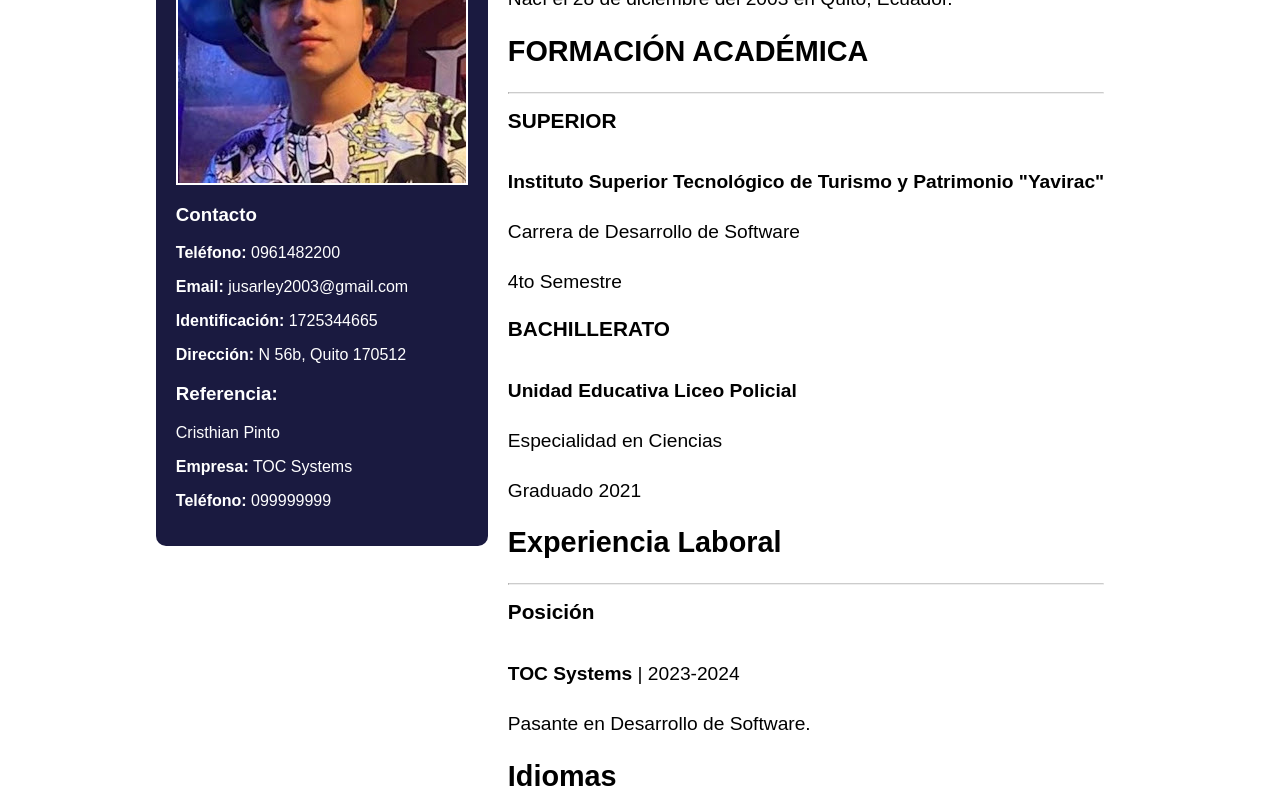
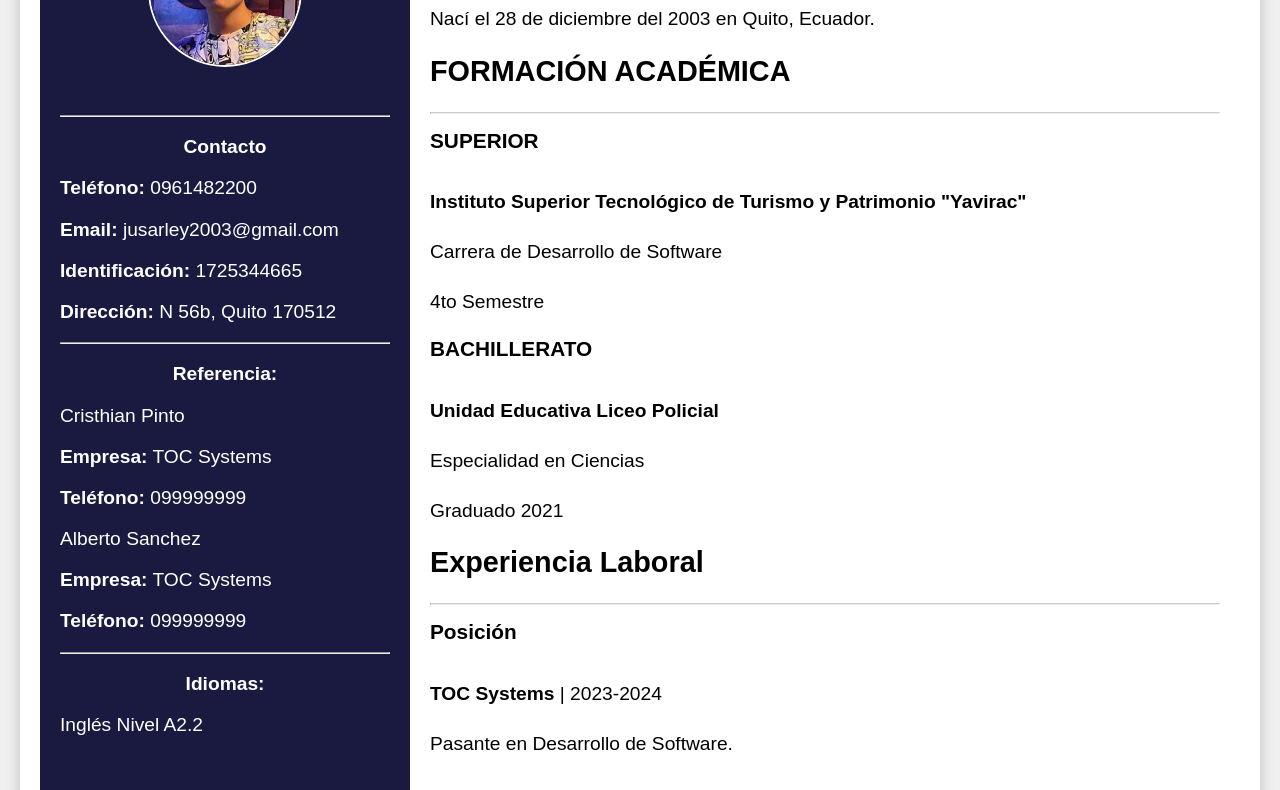
Before and after one commit to Justinarley/githubpages, a plain HTML site: page profile-justin.html in a window 1280 px wide. Shown: the part 147-937 px from the top of the page. Drawn offline with Linux system fonts and the light colour scheme.

Commit message:
Mejoras en la presentacion del perfil de usuario cambiado estilos y el contenedor de informacion

```diff
--- a/profile-justin.html
+++ b/profile-justin.html
@@ -7,20 +7,30 @@
   <link rel="stylesheet" href="styles-justin.css">
 </head>
 <body>
-  <div class="profile-container1">
+  <div class="profile-container">
     <div class="profile-sidebar">
       <div class="profile-image-container">
-        <img src="imagenes/Justin.jpg" alt="Perfil" class="img-fluid rounded-circle mb-3">
+        <img src="imagenes/Justin.jpg" alt="Perfil" class="profile-img">
       </div>
-      <h3>Contacto</h3>
+      <div class="profile-contact">
+        <hr>
+        <h3><center>Contacto</center></h3>
         <p><strong>Teléfono:</strong> 0961482200</p>
         <p><strong>Email:</strong> jusarley2003@gmail.com</p>
         <p><strong>Identificación:</strong> 1725344665</p>
         <p><strong>Dirección:</strong> N 56b, Quito 170512</p>
-      <h3>Referencia:</h3>
+        <hr>
+        <h3><center>Referencia:</center></h3>
         <p>Cristhian Pinto</p>
         <p><strong>Empresa:</strong> TOC Systems</p>
         <p><strong>Teléfono:</strong> 099999999</p>
+        <p>Alberto Sanchez</p>
+        <p><strong>Empresa:</strong> TOC Systems</p>
+        <p><strong>Teléfono:</strong> 099999999</p>
+        <hr>
+        <h3><center>Idiomas:</center></h3>
+        <p>Inglés Nivel A2.2</p>
+      </div>
     </div>
     <div class="profile-main">
       <h1>Justin Altamirano</h1>
@@ -40,10 +50,10 @@
       <h5>Posición</h5>
       <p><strong>TOC Systems</strong> | 2023-2024</p>
       <p>Pasante en Desarrollo de Software.</p>
-      <h2>Idiomas</h2>
-      <hr>
-      <p>Inglés Nivel A2.2</p>
     </div>
   </div>
+  <footer class="footer">
+    <p>&copy; 2024 Justin Altamirano. Todos los derechos reservados.</p>
+  </footer>
 </body>
 </html>
--- a/styles-justin.css
+++ b/styles-justin.css
@@ -3,17 +3,19 @@ body {
   font-family: Arial, sans-serif;
   margin: 0;
   padding: 0;
+  background-color: #f0f0f0; /* Color de fondo opcional */
 }
 
 /* Estilos para el contenedor del perfil detallado */
-.profile-container1 {
+.profile-container {
+  display: flex;
+  justify-content: center;
+  align-items: flex-start;
   background-color: white;
   border-radius: 10px;
   box-shadow: 0 0 15px rgba(0, 0, 0, 0.2);
   padding: 20px;
-  display: flex;
-  justify-content: center;
-  align-items: flex-start;
+  margin: 20px;
 }
 
 /* Estilos para la barra lateral del perfil */
@@ -22,14 +24,22 @@ body {
   color: white;
   padding: 20px;
   border-radius: 10px;
-  max-width: 300px;
+  width: 330px;
+  height: 890px;
+  flex: 0 0 auto; /* No crecer, no encoger */
+  display: flex;
+  flex-direction: column;
 }
 
 .profile-sidebar h3, .profile-sidebar p {
   color: white;
+  font-size: 1.2rem; /* Tamaño de letra aumentado */
 }
 
-.profile-sidebar .img-fluid {
+.profile-sidebar .profile-img {
+  width: 150px;
+  height: 150px;
+  border-radius: 50%;
   border: 2px solid white;
 }
 
@@ -40,17 +50,20 @@ body {
 .profile-image-container {
   display: flex;
   justify-content: center;
+  margin-bottom: 20px;
 }
 
-.profile-image-container img {
-  max-width: 100%;
-  height: auto;
+/* Estilos para la sección de contacto */
+.profile-contact {
+  margin-top: 20px;
+  flex: 1; /* Ocupar espacio restante */
 }
 
 /* Estilos para la sección principal del perfil */
 .profile-main {
   padding: 20px;
   max-width: 800px;
+  flex: 1; /* Ocupar todo el espacio restante */
 }
 
 .profile-main h1 {
```
Lines whose indentation alone changed are shown as unchanged.
